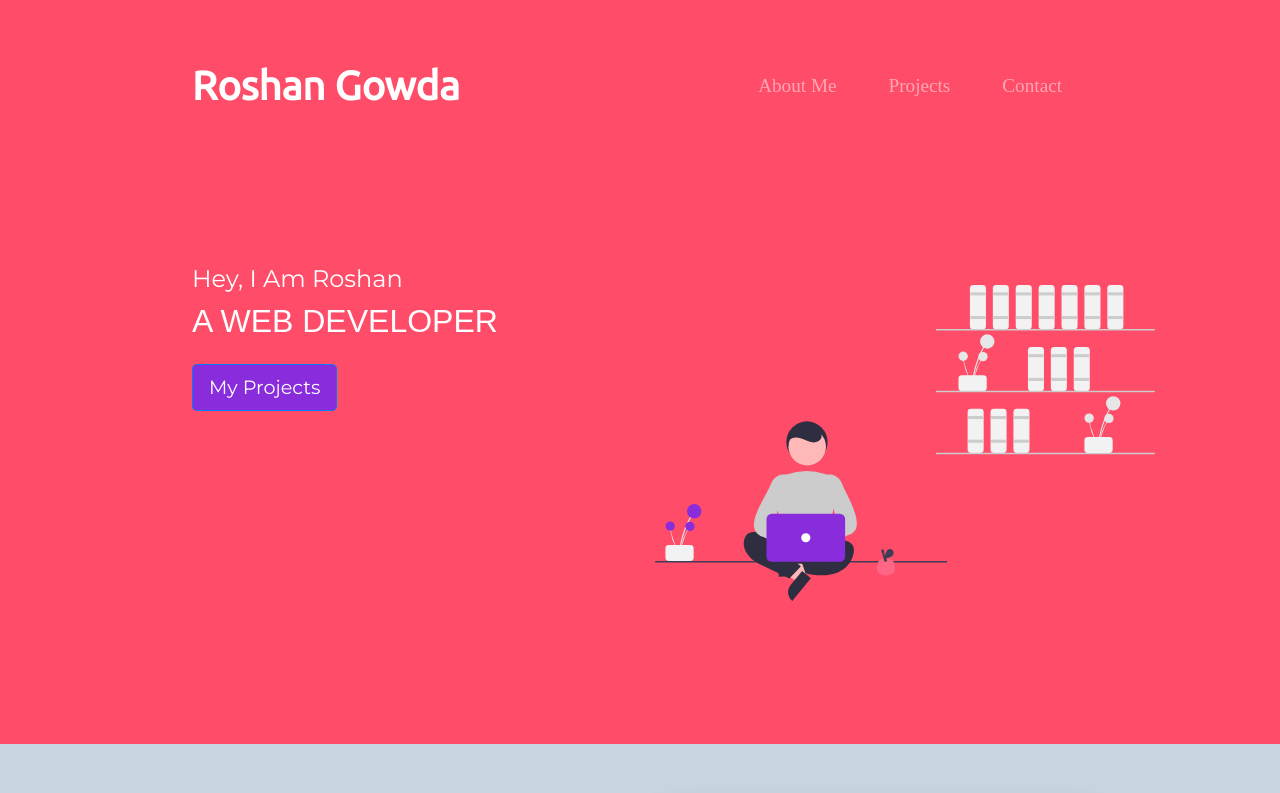
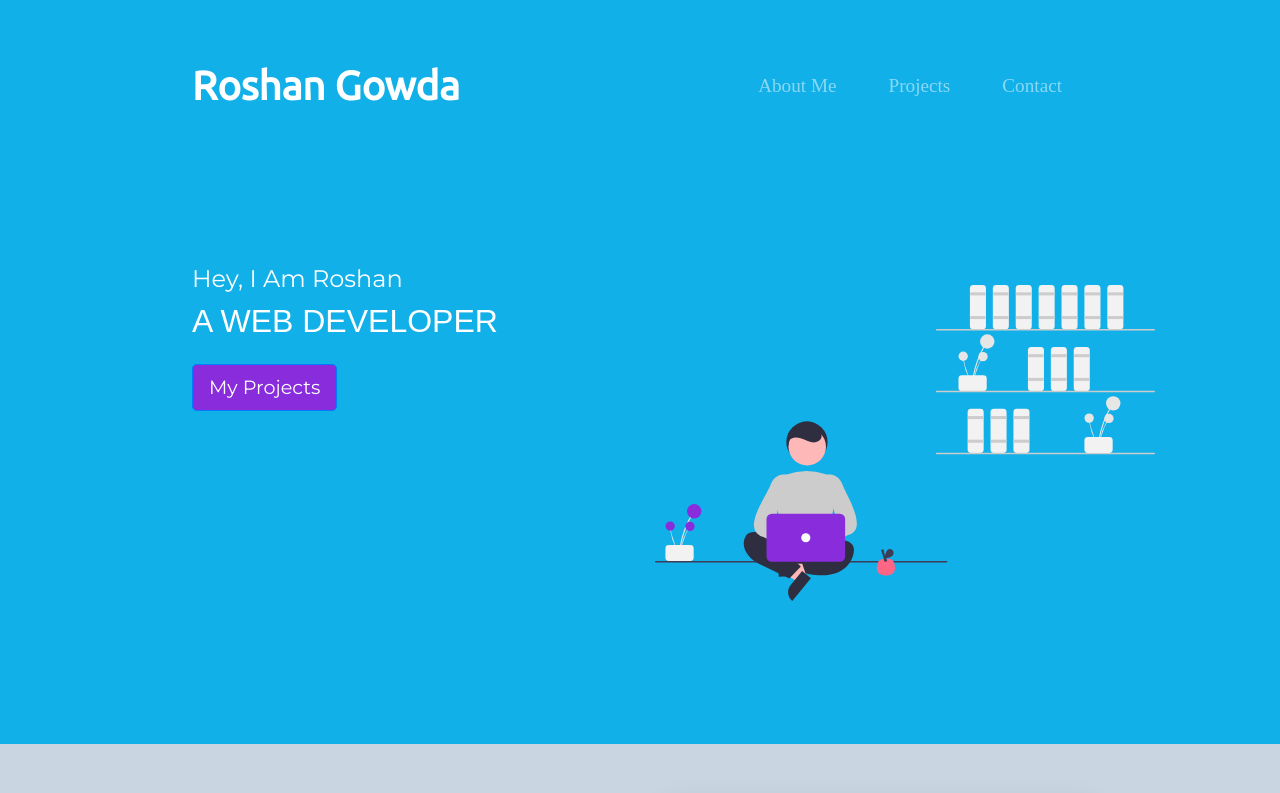
Before and after one commit to roshangowda-1/Portfolio, a plain HTML site: page index.html in a window 1280 px wide. Shown: the top 793 px of the page. Drawn offline with nearby package versions, Linux system fonts and the light colour scheme.

Commit message:
Update style.css

```diff
--- a/css/style.css
+++ b/css/style.css
@@ -169,7 +169,7 @@ footer {
   color: #ffff
 }
 #title {
-  background-color: #ff4c68;
+  background-color: #12B0E8;
   color: #fff;
   text-align: left;
 }
```
